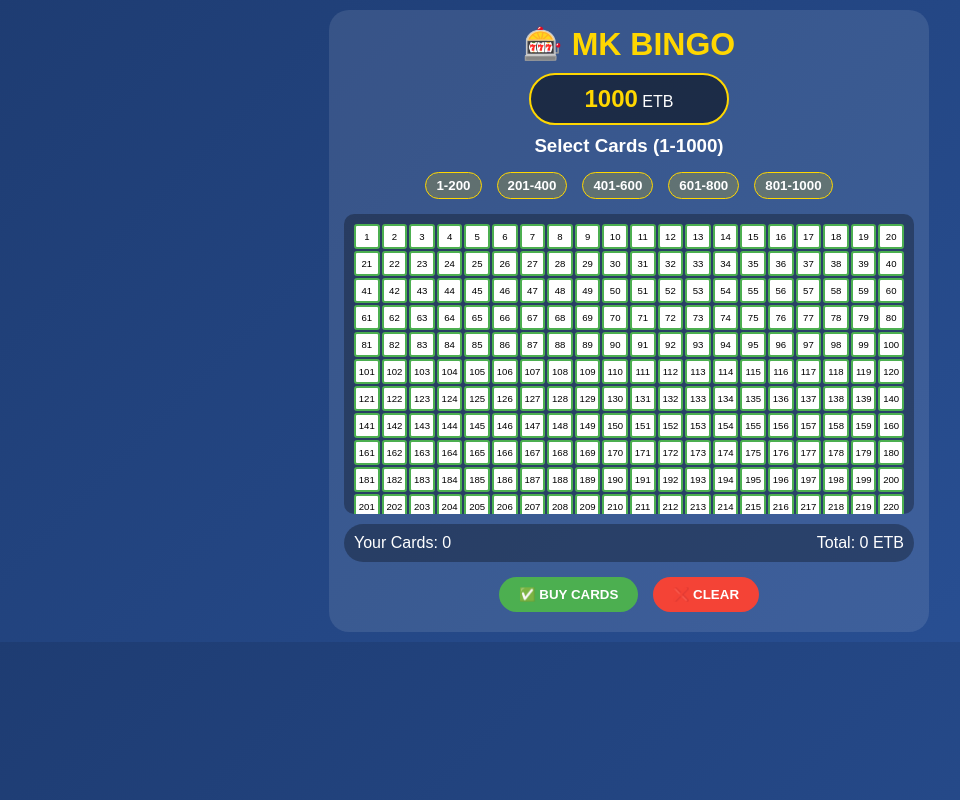
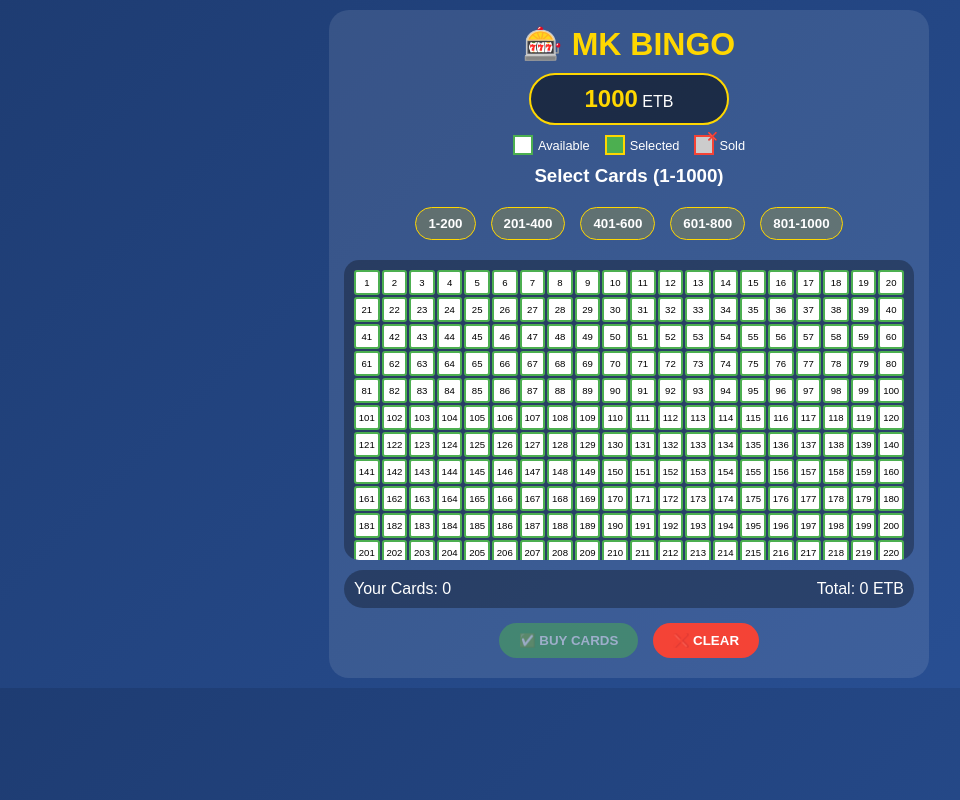
Before and after one commit to suedawel900-collab/Testbingo, a Flask app: page / in a window 1280 px wide. Shown: the whole page, without its empty margins (11-971 px from the left). Run offline with Flask 3, Linux system fonts and the light colour scheme; data that the repository does not hold is empty.

Commit message:
Update index.html

```diff
--- a/templates/index.html
+++ b/templates/index.html
@@ -3,7 +3,7 @@
 <head>
     <meta charset="UTF-8">
     <meta name="viewport" content="width=device-width, initial-scale=1.0">
-    <title>MK BINGO</title>
+    <title>MK BINGO - Card Selection</title>
     <style>
         * {
             box-sizing: border-box;
@@ -34,16 +34,40 @@
             border: 2px solid gold;
         }
         .balance span { color: gold; font-size: 1.5em; font-weight: bold; }
+
+        /* Range Selector */
+        .range-selector {
+            display: flex;
+            gap: 5px;
+            flex-wrap: wrap;
+            justify-content: center;
+            margin: 15px 0;
+        }
+        .range-btn {
+            padding: 8px 12px;
+            background: rgba(255,215,0,0.2);
+            border: 1px solid gold;
+            border-radius: 20px;
+            color: white;
+            cursor: pointer;
+        }
+        .range-btn:hover {
+            background: gold;
+            color: black;
+        }
+
+        /* Card Grid */
+        .grid-container {
+            background: rgba(0,0,0,0.3);
+            border-radius: 15px;
+            padding: 10px;
+            max-height: 300px;
+            overflow-y: auto;
+        }
         #grid {
             display: grid;
             grid-template-columns: repeat(20, 1fr);
             gap: 2px;
-            max-height: 300px;
-            overflow-y: auto;
-            background: rgba(0,0,0,0.3);
-            padding: 10px;
-            border-radius: 10px;
-            margin: 10px 0;
         }
         .box {
             background: white;
@@ -85,6 +109,8 @@
             border-color: gold;
             cursor: default;
         }
+
+        /* Summary Bar */
         .summary-bar {
             display: flex;
             justify-content: space-between;
@@ -93,6 +119,8 @@
             border-radius: 20px;
             margin: 10px 0;
         }
+
+        /* Buttons */
         button {
             padding: 10px 20px;
             border: none;
@@ -104,7 +132,13 @@
             margin: 5px;
         }
         .cancel-btn { background: #f44336; }
-        #message {
+        button:disabled {
+            opacity: 0.5;
+            cursor: not-allowed;
+        }
+
+        /* Message */
+        .message-box {
             position: fixed;
             top: 20px;
             left: 50%;
@@ -117,6 +151,25 @@
             display: none;
             z-index: 1000;
         }
+
+        /* Legend */
+        .legend {
+            display: flex;
+            gap: 15px;
+            justify-content: center;
+            margin: 10px 0;
+            font-size: 0.8em;
+            flex-wrap: wrap;
+        }
+        .legend-item {
+            display: flex;
+            align-items: center;
+            gap: 5px;
+        }
+        .color-available { width: 20px; height: 20px; background: white; border: 2px solid #4CAF50; }
+        .color-selected { width: 20px; height: 20px; background: #4CAF50; border: 2px solid gold; }
+        .color-purchased { width: 20px; height: 20px; background: #ccc; border: 2px solid #f44336; position: relative; }
+        .color-purchased::after { content: "❌"; position: absolute; top: -5px; right: -5px; font-size: 8px; }
     </style>
 </head>
 <body>
@@ -127,12 +180,20 @@
             <span id="playerBalance">{{ balance|default('1000') }}</span> ETB
         </div>
 
+        <div class="legend">
+            <div class="legend-item"><div class="color-available"></div><span>Available</span></div>
+            <div class="legend-item"><div class="color-selected"></div><span>Selected</span></div>
+            <div class="legend-item"><div class="color-purchased"></div><span>Sold</span></div>
+        </div>
+
         <div id="selectPage">
             <h3 style="text-align: center;">Select Cards (1-1000)</h3>
 
-            <div style="display: flex; gap: 5px; flex-wrap: wrap; justify-content: center; margin: 10px 0;" id="rangeSelector"></div>
+            <div class="range-selector" id="rangeSelector"></div>
 
+            <div class="grid-container">
                 <div id="grid"></div>
+            </div>
 
             <div class="summary-bar">
                 <span>Your Cards: <span id="selectedCount">0</span></span>
@@ -144,25 +205,9 @@
                 <button class="cancel-btn" onclick="cancelSelection()">❌ CLEAR</button>
             </div>
         </div>
-
-        <div id="waitingPage" style="display: none;">
-            <div style="text-align: center; padding: 30px;">
-                <h2 style="color: gold;">⏳ WAITING FOR PLAYERS</h2>
-                <div style="font-size: 2em;" id="waitingCards">0/10 Cards</div>
-                <div id="waitingPlayers"></div>
-                <button onclick="leaveGame()" style="margin-top: 20px;">🔙 LEAVE</button>
-            </div>
     </div>
 
-        <div id="gamePage" style="display: none;">
-            <div style="text-align: center;">
-                <h2>🎯 GAME STARTED!</h2>
-                <div id="gameCards"></div>
-            </div>
-        </div>
-    </div>
-
-    <div id="message"></div>
+    <div id="message" class="message-box"></div>
 
     <script>
         let selectedCards = {};
@@ -170,9 +215,13 @@
         let userId = "{{ user_id|default('guest') }}";
         let purchasedCards = new Set();
         let myCards = new Set();
-        let currentSession = null;
 
         const API_URL = window.location.origin;
+
+        // Check if user is guest - show warning
+        if (userId === 'guest') {
+            showMessage('⚠️ You are in guest mode. Use Telegram to play with real balance!');
+        }
 
         window.onload = function() {
             createGrid();
@@ -185,13 +234,12 @@
             let ranges = [[1,200], [201,400], [401,600], [601,800], [801,1000]];
             ranges.forEach(r => {
                 let btn = document.createElement('button');
-                btn.style.padding = '5px 10px';
-                btn.style.background = 'rgba(255,215,0,0.2)';
-                btn.style.border = '1px solid gold';
-                btn.style.borderRadius = '15px';
-                btn.style.color = 'white';
+                btn.className = 'range-btn';
                 btn.innerText = r[0] + '-' + r[1];
-                btn.onclick = () => document.getElementById(`card-${r[0]}`).scrollIntoView();
+                btn.onclick = () => {
+                    let firstCard = document.getElementById(`card-${r[0]}`);
+                    if (firstCard) firstCard.scrollIntoView({behavior: 'smooth'});
+                };
                 selector.appendChild(btn);
             });
         }
@@ -210,44 +258,63 @@
 
         async function loadCardStatus() {
             try {
-                let res = await fetch(`${API_URL}/api/cards/status?user_id=${userId}`);
+                let url = `${API_URL}/api/cards/status`;
+                if (userId !== 'guest') {
+                    url += `?user_id=${userId}`;
+                }
+                let res = await fetch(url);
                 let data = await res.json();
                 if (data.success) {
                     purchasedCards = new Set(data.purchased);
                     myCards = new Set(data.my_cards);
                     updateGridDisplay();
                 }
-            } catch (e) {}
+            } catch (e) {
+                console.log('Error loading cards:', e);
+            }
         }
 
         function updateGridDisplay() {
             for (let i = 1; i <= 1000; i++) {
                 let box = document.getElementById(`card-${i}`);
                 if (!box) continue;
-                if (myCards.has(i)) box.className = 'box own-purchased';
-                else if (purchasedCards.has(i)) box.className = 'box purchased';
-                else if (selectedCards[i]) box.className = 'box selected';
-                else box.className = 'box available';
+                if (myCards.has(i)) {
+                    box.className = 'box own-purchased';
+                } else if (purchasedCards.has(i)) {
+                    box.className = 'box purchased';
+                } else if (selectedCards[i]) {
+                    box.className = 'box selected';
+                } else {
+                    box.className = 'box available';
+                }
             }
         }
 
         function handleCardClick(num, box) {
+            // Guest users cannot select cards
+            if (userId === 'guest') {
+                showMessage('❌ Please use Telegram to play the game!');
+                return;
+            }
+
             if (purchasedCards.has(num) && !myCards.has(num)) {
-                showMessage('Card already purchased!');
+                showMessage('❌ Card already purchased!');
                 return;
             }
             if (myCards.has(num)) {
-                showMessage('You already own this card!');
+                showMessage('ℹ️ You already own this card!');
                 return;
             }
 
             if (selectedCards[num]) {
                 delete selectedCards[num];
+                if (!purchasedCards.has(num)) {
                     box.className = 'box available';
+                }
             } else {
                 let total = (Object.keys(selectedCards).length + 1) * 10;
                 if (total > playerBalance) {
-                    showMessage('Insufficient balance!');
+                    showMessage('❌ Insufficient balance!');
                     return;
                 }
                 selectedCards[num] = true;
@@ -271,8 +338,17 @@
         }
 
         async function confirmCards() {
+            // Guest users cannot purchase
+            if (userId === 'guest') {
+                showMessage('❌ Please use Telegram to play!');
+                return;
+            }
+
             let cards = Object.keys(selectedCards).map(Number);
-            if (cards.length === 0) return showMessage('Select cards!');
+            if (cards.length === 0) {
+                showMessage('❌ Select cards first!');
+                return;
+            }
 
             let total = cards.length * 10;
 
@@ -288,6 +364,7 @@
                 });
 
                 let data = await res.json();
+
                 if (data.success) {
                     playerBalance = data.new_balance;
                     document.getElementById('playerBalance').innerText = playerBalance;
@@ -301,31 +378,31 @@
                     updateGridDisplay();
                     updateSummary();
 
-                    currentSession = data.session_id;
-                    showWaitingPage(data);
+                    showMessage(`✅ Successfully purchased ${cards.length} cards!`);
+
+                    // Redirect to waiting page or game
+                    setTimeout(() => {
+                        window.location.href = `/game?user=${userId}`;
+                    }, 2000);
+
                 } else {
-                    showMessage(data.error || 'Purchase failed');
+                    showMessage(`❌ ${data.error || 'Purchase failed'}`);
+                    if (data.conflicts) {
+                        console.log('Conflicts:', data.conflicts);
+                    }
                 }
             } catch (e) {
-                showMessage('Error purchasing cards');
+                showMessage('❌ Error purchasing cards');
+                console.error(e);
             }
         }
 
         function cancelSelection() {
+            if (Object.keys(selectedCards).length > 0 && confirm('Clear all selections?')) {
                 selectedCards = {};
                 updateGridDisplay();
                 updateSummary();
             }
-
-        function showWaitingPage(data) {
-            document.getElementById('selectPage').style.display = 'none';
-            document.getElementById('waitingPage').style.display = 'block';
-            document.getElementById('waitingCards').innerText = `${data.total_cards_sold}/10 Cards`;
-        }
-
-        function leaveGame() {
-            document.getElementById('selectPage').style.display = 'block';
-            document.getElementById('waitingPage').style.display = 'none';
         }
     </script>
 </body>
```
Lines whose indentation alone changed are shown as unchanged.
